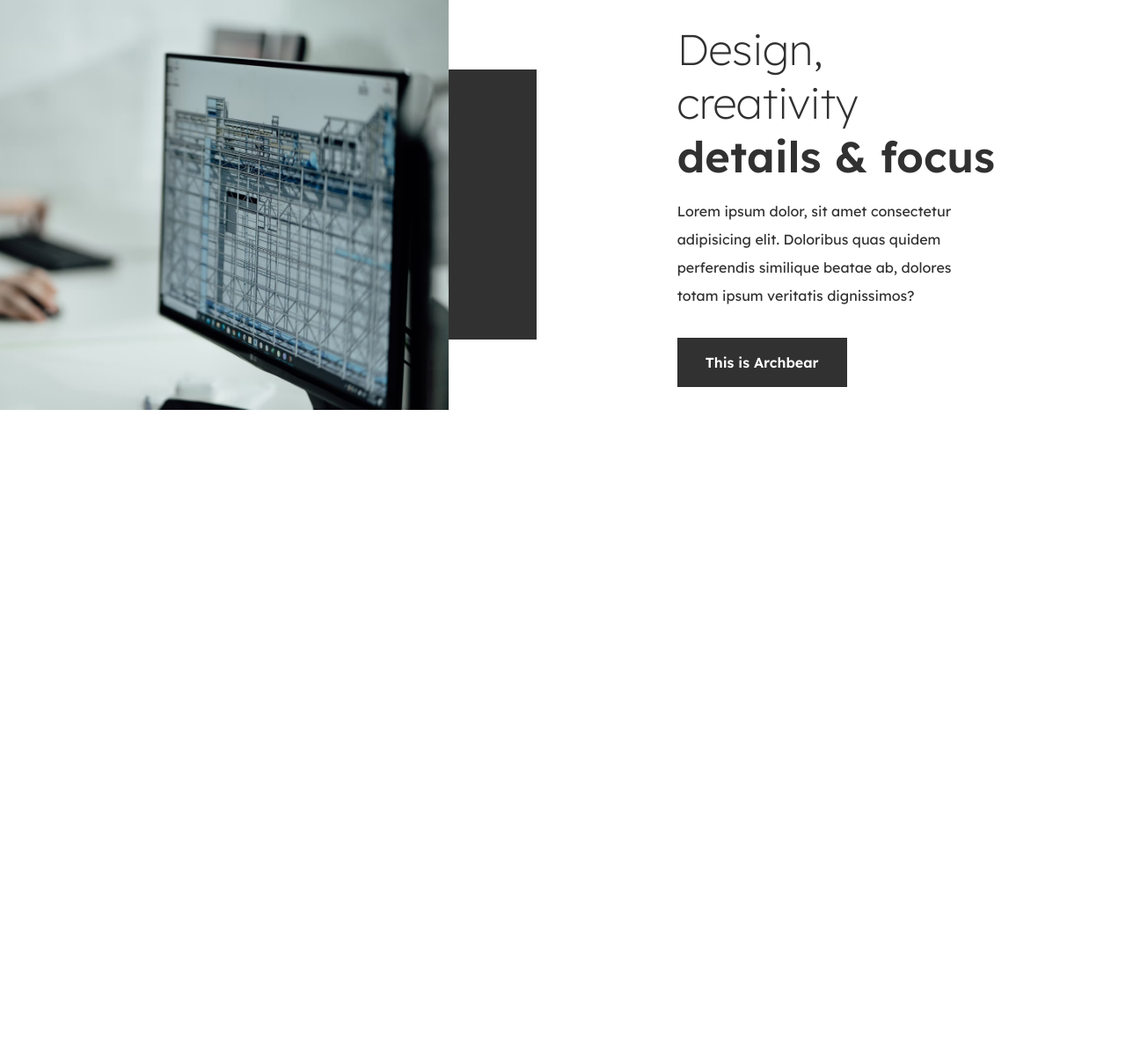
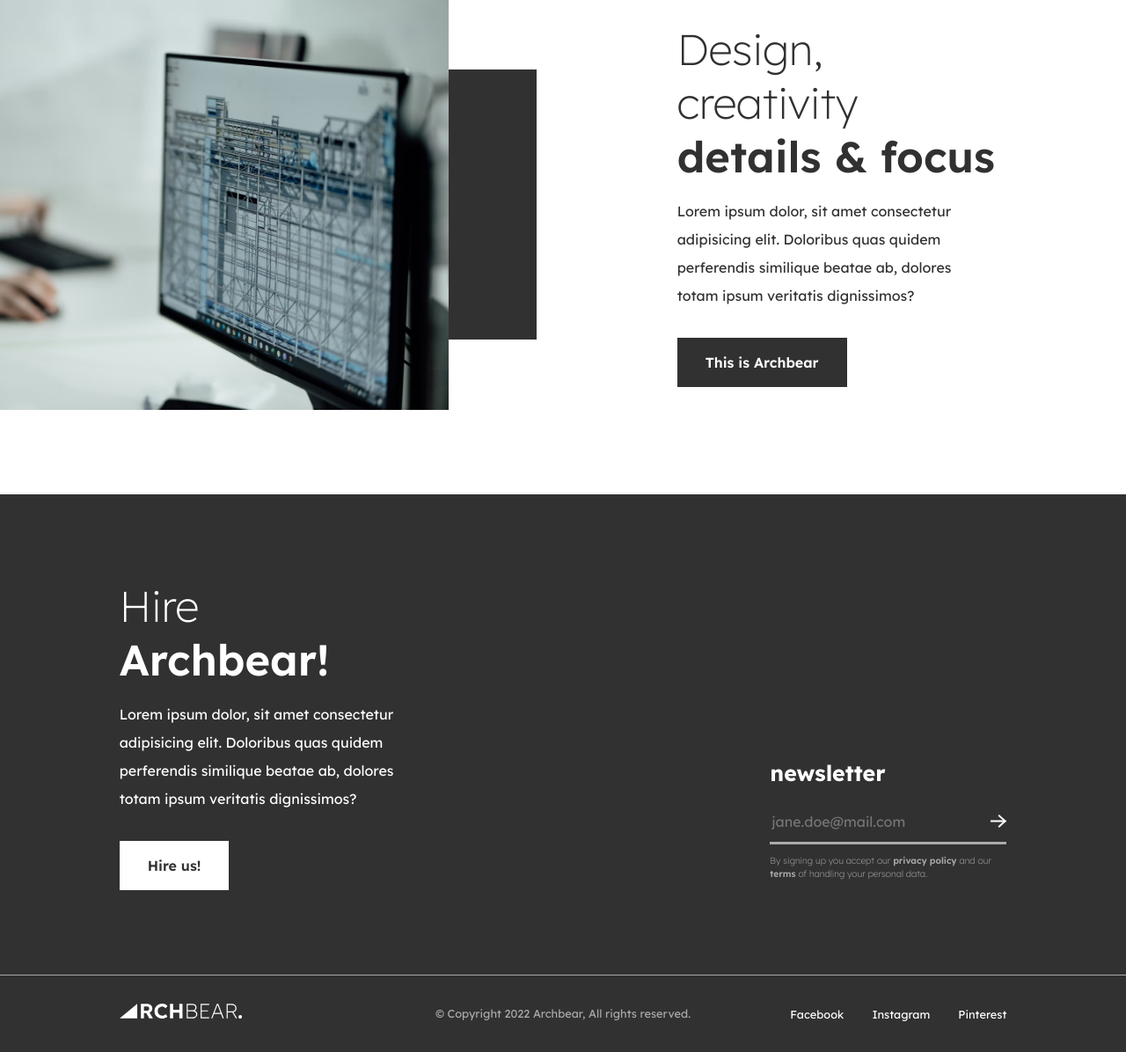
Before and after one commit to nataliasundstrm/archbear, a PHP site: page / in a window 1280 px wide. Shown: the part 2370-3566 px from the top of the page at 88% size. Before the commit the page ends 2836 px from the top, so only its background shows below. Run offline with PHP 8.4, Linux system fonts and the light colour scheme.

Commit message:
Add footer

```diff
--- a/index.html
+++ b/index.html
@@ -180,6 +180,61 @@
 
         </section>
 
+
+        <footer class="site-footer">
+            <div class="site-footer__inner">
+                <div class="site-footer__content">
+                    <article class="hire">
+                        <header class="hire__header">
+                            <h3 class="hire__title">Hire<br> <strong>Archbear!</strong></h3>
+                        </header>
+
+                        <div class="hire__content">
+                            <p>Lorem ipsum dolor, sit amet consectetur adipisicing elit. Doloribus quas quidem perferendis similique beatae ab, dolores totam ipsum veritatis dignissimos?</p>
+                        </div>
+
+                        <footer class="hire__footer">
+                            <a href="" class="hire__explore">Hire us!</a>
+                        </footer>
+                    </article>
+                </div>
+
+                <div class="newsletter">
+                    <h3 class="newsletter__title">newsletter</h3>
+                    <form action="" class="newsletter__form">
+                        <input type="text" class="newsletter__input" placeholder="jane.doe@mail.com">
+                        <button type="submit" class="newsletter__submit"><img src="assets/icons/icon-arrow_right.svg" alt=""></button>
+                        <p class="newsletter__description">By signing up you accept our <strong>privacy policy</strong> and our <strong>terms</strong> of handling your personal data.</p>
+                    </form>
+                </div>
+
+                <div class="site-footer__copyright">
+                    <div class="site-footer__branding">
+                        <img src="assets/images/logo.svg" alt="">
+                    </div>
+
+                    <div class="copyright">
+                        &copy; Copyright 2022 Archbear, All rights reserved.
+                    </div>
+
+                    <div class="social">
+                        <ul class="social__list">
+                            <li class="social__item">
+                                <a href="" class="social__link">Facebook</a>
+                            </li>
+                            <li class="social__item">
+                                <a href="" class="social__link">Instagram</a>
+                            </li>
+                            <li class="social__item">
+                                <a href="" class="social__link">Pinterest</a>
+                            </li>
+                        </ul>
+                    </div>
+                </div>
+
+            </div>
+        </footer>
+
     </div>
 
 </body>
--- a/src/scss/pages/home/_projects.scss
+++ b/src/scss/pages/home/_projects.scss
@@ -2,8 +2,6 @@
 @use '../../components/title';
 
 .upcoming-projects{
-
-}
 
     .featured {
         display: grid;
@@ -65,6 +63,9 @@
 
     }
 
+}
+
+
 .projects {
     grid-column: 3/-1;
 
--- a/src/scss/tools/_variables.scss
+++ b/src/scss/tools/_variables.scss
@@ -8,6 +8,7 @@
     --font-base: 1rem;
     --font-scale: 1.25;
 
+    --font-size-xs: calc( var(--font-size-small) / var(--font-scale));
     --font-size-small: calc( var(--font-size-1) / var(--font-scale));
     --font-size-1: var(--font-base);
     --font-size-2: calc( var(--font-size-1) * var(--font-scale) );
@@ -21,6 +22,7 @@
     --color-light: #fff;
     --color-medium: #707070;
     --color-dark: #313131;
+    --color-light-medium: #aaa;
 
     // Section gaps
     --section-gap: 6rem;
--- a/style.css
+++ b/style.css
@@ -3,6 +3,7 @@
   --font-serif: serif;
   --font-base: 1rem;
   --font-scale: 1.25;
+  --font-size-xs: calc( var(--font-size-small) / var(--font-scale));
   --font-size-small: calc( var(--font-size-1) / var(--font-scale));
   --font-size-1: var(--font-base);
   --font-size-2: calc( var(--font-size-1) * var(--font-scale) );
@@ -13,6 +14,7 @@
   --color-light: #fff;
   --color-medium: #707070;
   --color-dark: #313131;
+  --color-light-medium: #aaa;
   --section-gap: 6rem;
   --section-gap-inner: calc( var(--section-gap) * 0.75 );
   --section-gap-inner-small: calc( var(--section-gap) * 0.5);
@@ -165,6 +167,129 @@
 }
 .languages__link {
   color: var(--color-light);
+}
+
+.site-footer {
+  padding-top: var(--section-gap);
+  display: grid;
+  grid-template-columns: var(--grid-container);
+  background-color: var(--color-dark);
+  color: var(--color-light);
+}
+.site-footer__inner {
+  grid-column: inner;
+  display: grid;
+  grid-template-columns: var(--grid-content);
+  gap: var(--section-gap) var(--grid-gap);
+}
+.site-footer__content {
+  grid-column: 2/6;
+}
+.site-footer .newsletter {
+  grid-column: 9/12;
+  align-self: end;
+}
+.site-footer .newsletter__title {
+  font-size: var(--font-size-3);
+  margin: 0 0 1rem 0;
+}
+.site-footer .newsletter__form {
+  position: relative;
+}
+.site-footer .newsletter__input {
+  width: 100%;
+  height: 50px;
+  border: 0;
+  background: none;
+  border-bottom: 3px solid var(--color-light-medium);
+  color: var(--color-light);
+  font-family: var(--font-sans);
+  font-size: var(--font-size-1);
+}
+.site-footer .newsletter__input:focus {
+  outline: 0;
+  border-color: var(--color-light);
+}
+.site-footer .newsletter__submit {
+  position: absolute;
+  right: 0;
+  top: 0;
+  background: none;
+  border: 0;
+  padding: 0;
+  height: 50px;
+}
+.site-footer .newsletter__description {
+  font-size: var(--font-size-xs);
+  font-weight: 200;
+  color: var(--color-light-medium);
+}
+.site-footer__copyright {
+  padding: 2rem 0;
+  grid-column: wide;
+  align-items: center;
+  display: grid;
+  grid-template-columns: 1fr 1fr 1fr;
+  position: relative;
+}
+.site-footer__copyright::before {
+  content: "";
+  position: absolute;
+  top: 0;
+  width: 100vw;
+  left: 50%;
+  transform: translateX(-50%);
+  height: 1px;
+  background-color: var(--color-light-medium);
+}
+.site-footer .copyright {
+  text-align: center;
+  color: var(--color-light-medium);
+  font-size: var(--font-size-small);
+}
+.site-footer .social {
+  display: flex;
+  justify-content: flex-end;
+}
+.site-footer .social__list {
+  margin: 0;
+  padding: 0;
+  list-style: none;
+  display: flex;
+  gap: 2rem;
+}
+.site-footer .social__link {
+  color: var(--color-light);
+  font-size: var(--font-size-small);
+}
+
+.hire__title {
+  margin: 0rem;
+  font-size: var(--font-size-6);
+  font-weight: 200;
+  max-width: 428px;
+}
+.hire__content p {
+  line-height: 2;
+  max-width: 350px;
+}
+.hire__explore {
+  background-color: var(--color-light);
+  color: var(--color-dark);
+  display: inline-block;
+  text-decoration: none;
+  padding: 1rem 2rem;
+  border-radius: 0px;
+  font-size: var(--font-size-1);
+  font-family: var(--font-sans);
+  font-weight: 600;
+  border: 0;
+  cursor: pointer;
+  margin-top: 1rem;
+}
+.hire__explore:hover {
+  background-color: var(--color-light);
+  color: var(--color-dark);
 }
 
 .menu-button {
@@ -320,30 +445,30 @@
   line-height: 2;
 }
 
-.featured {
+.upcoming-projects .featured {
   display: grid;
   grid-template-columns: 1fr 1fr;
   gap: var(--grid-gap);
 }
-.featured__header {
+.upcoming-projects .featured__header {
   margin-top: 2rem;
 }
-.featured__name {
+.upcoming-projects .featured__name {
   margin: 0;
   font-weight: 300;
   font-size: var(--font-size-1);
 }
-.featured__title {
+.upcoming-projects .featured__title {
   margin: 5rem 0 1.5rem 0;
   font-size: var(--font-size-6);
   font-weight: 200;
   max-width: 428px;
 }
-.featured__content p {
+.upcoming-projects .featured__content p {
   line-height: 2;
   max-width: 350px;
 }
-.featured__explore {
+.upcoming-projects .featured__explore {
   background-color: var(--color-dark);
   color: var(--color-light);
   display: inline-block;
@@ -357,19 +482,19 @@
   cursor: pointer;
   margin-top: 2rem;
 }
-.featured__explore:hover {
+.upcoming-projects .featured__explore:hover {
   background-color: var(--color-dark);
   color: var(--color-light);
 }
-.featured__img {
+.upcoming-projects .featured__img {
   margin: 0;
   position: relative;
 }
-.featured__img img {
+.upcoming-projects .featured__img img {
   display: block;
   position: relative;
 }
-.featured__img::after {
+.upcoming-projects .featured__img::after {
   content: "";
   width: 200px;
   position: absolute;
```
Also changed, not shown: src/scss/layout/_footer.scss (+147 -0 lines), assets/icons/icon-arrow_right.svg (added), 1 other file. Lines whose indentation alone changed are shown as unchanged.
